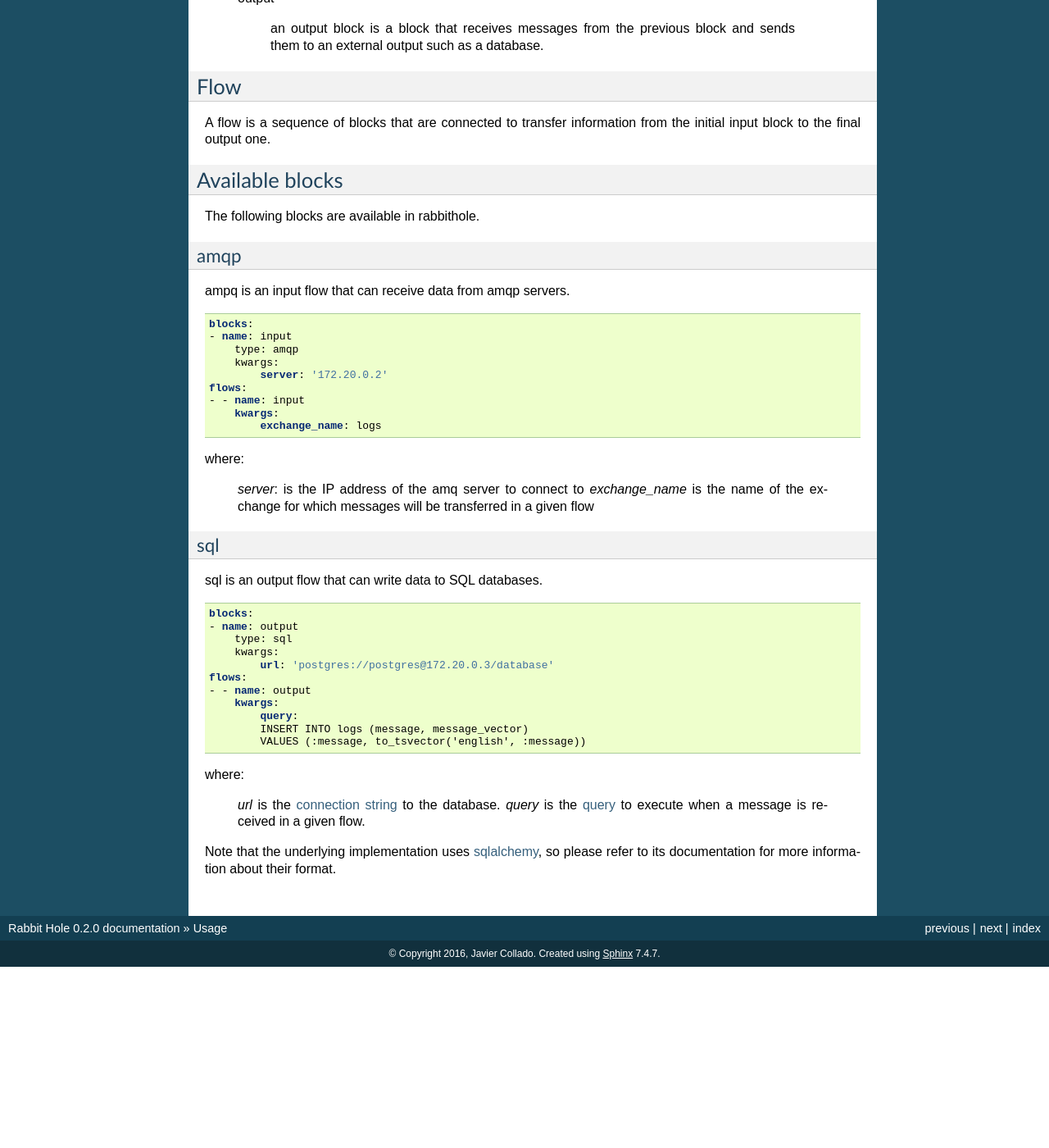
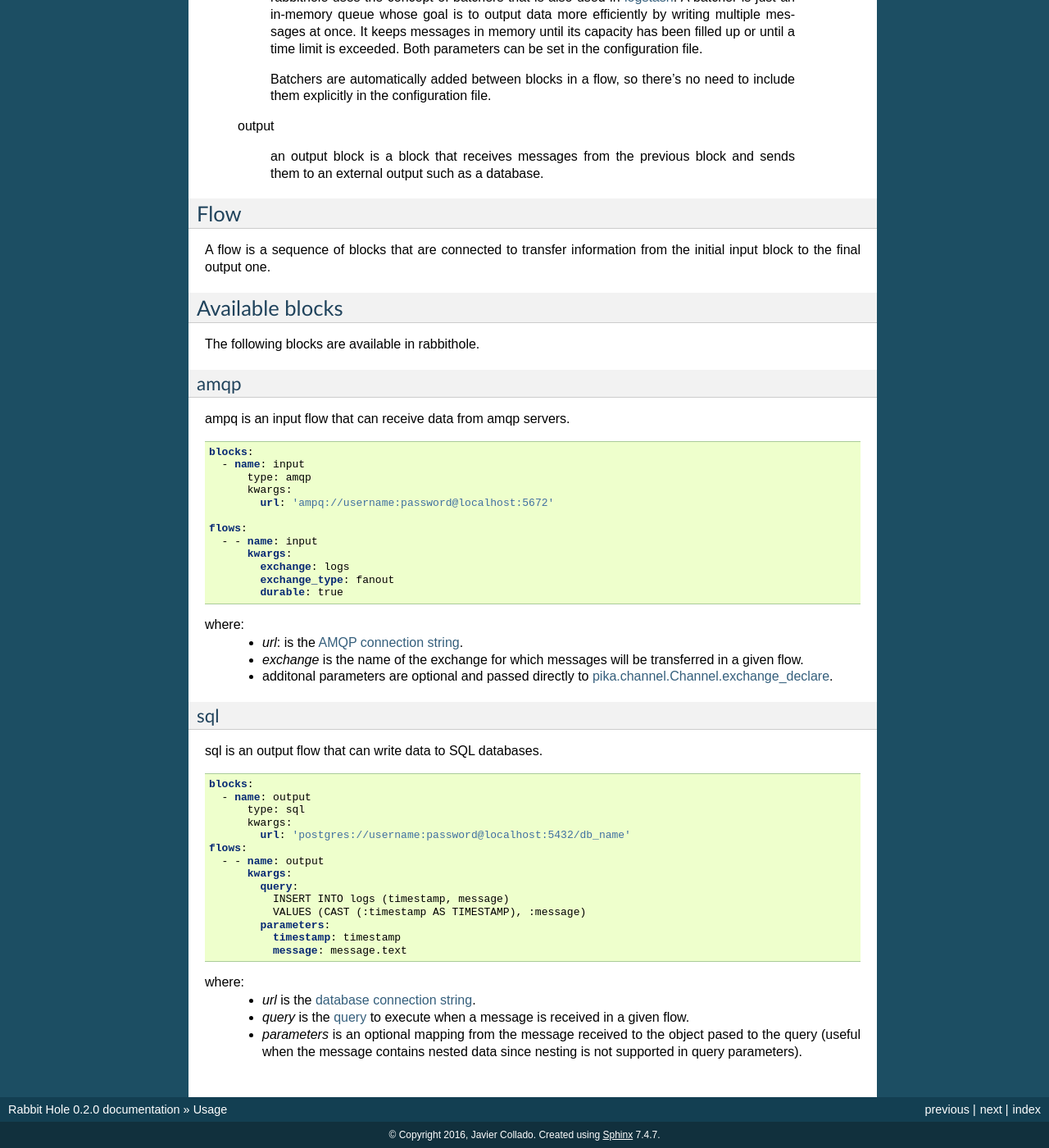
Before and after one commit to jcollado/rabbithole, a Sphinx documentation site: the page built from docs/usage.rst, in a window 1280 px wide and 1400 px high, scrolled down 1323 px. Shown: the whole window at 82% size. Built offline with Sphinx 7.4.7, drawn with Linux system fonts in a browser that asks for light colours; before the commit the page ends 2502 px from its top, so only the background shows below that; some of the changed text lies outside the part shown.

Commit message:
Update documentation

```diff
--- a/docs/usage.rst
+++ b/docs/usage.rst
@@ -20,31 +20,41 @@ where *config.yml* is a YAML configuration file. For example:
     size_limit: 5
     time_limit: 15
     blocks:
-    - name: input
-        type: amqp
-        kwargs:
-            server: '172.20.0.2'
-    - name: output
-        type: sql
-        kwargs:
-            url: 'postgres://postgres@172.20.0.3/database'
+      - name: input
+          type: amqp
+          kwargs:
+            url: 'ampq://username:password@localhost:5672'
+      - name: output
+          type: sql
+          kwargs:
+            url: 'postgres://username:password@localhost:5432/db_name'
     flows:
-    - - name: input
-        kwargs:
-            exchange_name: logs
+      - - name: input
+          kwargs:
+            exchange: logs
+            exchange_type: fanout
+            durable: true
         - name: output
-        kwargs:
+          kwargs:
             query:
-            INSERT INTO logs (message, message_vector)
-            VALUES (:message, to_tsvector('english', :message))
-    - - name: input
-        kwargs:
-            exchange_name: events
+              INSERT INTO logs (timestamp, message)
+              VALUES (CAST (:timestamp AS TIMESTAMP), :message)
+            parameters:
+              timestamp: timestamp
+              message: message.text
+      - - name: input
+          kwargs:
+            exchange: events
+            exchange_type: fanout
+            durable: true
         - name: output
-        kwargs:
+          kwargs:
             query:
-            INSERT INTO events (message, message_vector)
-            VALUES (:message, to_tsvector('english', :message))
+              INSERT INTO events (timestamp, message)
+              VALUES (CAST (:timestamp AS TIMESTAMP), :message)
+            parameters:
+              timestamp: timestamp
+              message: message.text
 
 where:
     - *size_limit*: batcher size limit
@@ -103,20 +113,24 @@ ampq is an input flow that can receive data from amqp servers.
 .. code-block:: yaml
 
     blocks:
-    - name: input
-        type: amqp
-        kwargs:
-            server: '172.20.0.2'
+      - name: input
+          type: amqp
+          kwargs:
+            url: 'ampq://username:password@localhost:5672'
+
     flows:
-    - - name: input
-        kwargs:
-            exchange_name: logs
+      - - name: input
+          kwargs:
+            exchange: logs
+            exchange_type: fanout
+            durable: true
 
 where:
-
-    *server*: is the IP address of the amq server to connect to
-    *exchange_name* is the name of the exchange for which messages will be
-    transferred in a given flow
+    - *url*: is the `AMQP connection string`_.
+    - *exchange* is the name of the exchange for which messages will be
+      transferred in a given flow.
+    - additonal parameters are optional and passed directly to
+      `pika.channel.Channel.exchange_declare`_.
 
 
 sql
@@ -127,28 +141,30 @@ sql is an output flow that can write data to SQL databases.
 .. code-block:: yaml
 
     blocks:
-    - name: output
-        type: sql
-        kwargs:
-            url: 'postgres://postgres@172.20.0.3/database'
+      - name: output
+          type: sql
+          kwargs:
+            url: 'postgres://username:password@localhost:5432/db_name'
     flows:
-    - - name: output
-        kwargs:
+      - - name: output
+          kwargs:
             query:
-            INSERT INTO logs (message, message_vector)
-            VALUES (:message, to_tsvector('english', :message))
+              INSERT INTO logs (timestamp, message)
+              VALUES (CAST (:timestamp AS TIMESTAMP), :message)
+            parameters:
+              timestamp: timestamp
+              message: message.text
 
 where:
-
-    *url* is the `connection string`_ to the database.
-    *query* is the `query`_ to execute when a message is received in a given
-    flow.
-
-Note that the underlying implementation uses sqlalchemy_, so please refer to
-its documentation for more information about their format.
-
+    - *url* is the `database connection string`_.
+    - *query* is the `query`_ to execute when a message is received in a given
+      flow.
+    - *parameters* is an optional mapping from the message received to the
+      object pased to the query (useful when the message contains nested data
+      since nesting is not supported in query parameters).
 
 .. _logstash: https://www.elastic.co/products/logstash
-.. _connection string: http://docs.sqlalchemy.org/en/latest/core/engines.html#database-urls
+.. _AMQP connection string: http://pika.readthedocs.io/en/latest/examples/using_urlparameters.html#using-urlparameters
+.. _pika.channel.Channel.exchange_declare: http://pika.readthedocs.io/en/latest/modules/channel.html#pika.channel.Channel.exchange_declare
+.. _database connection string: http://docs.sqlalchemy.org/en/latest/core/engines.html#database-urls
 .. _query: http://docs.sqlalchemy.org/en/latest/core/sqlelement.html?highlight=text#sqlalchemy.sql.expression.text
-.. _sqlalchemy: http://www.sqlalchemy.org/
```
